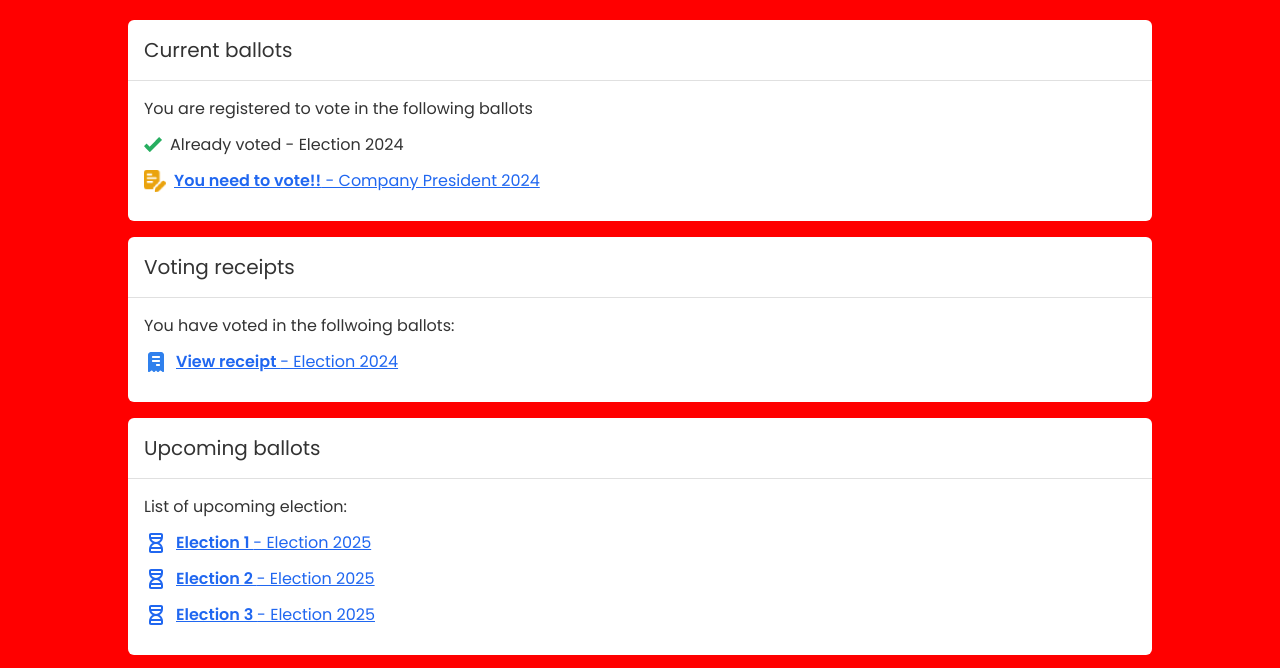
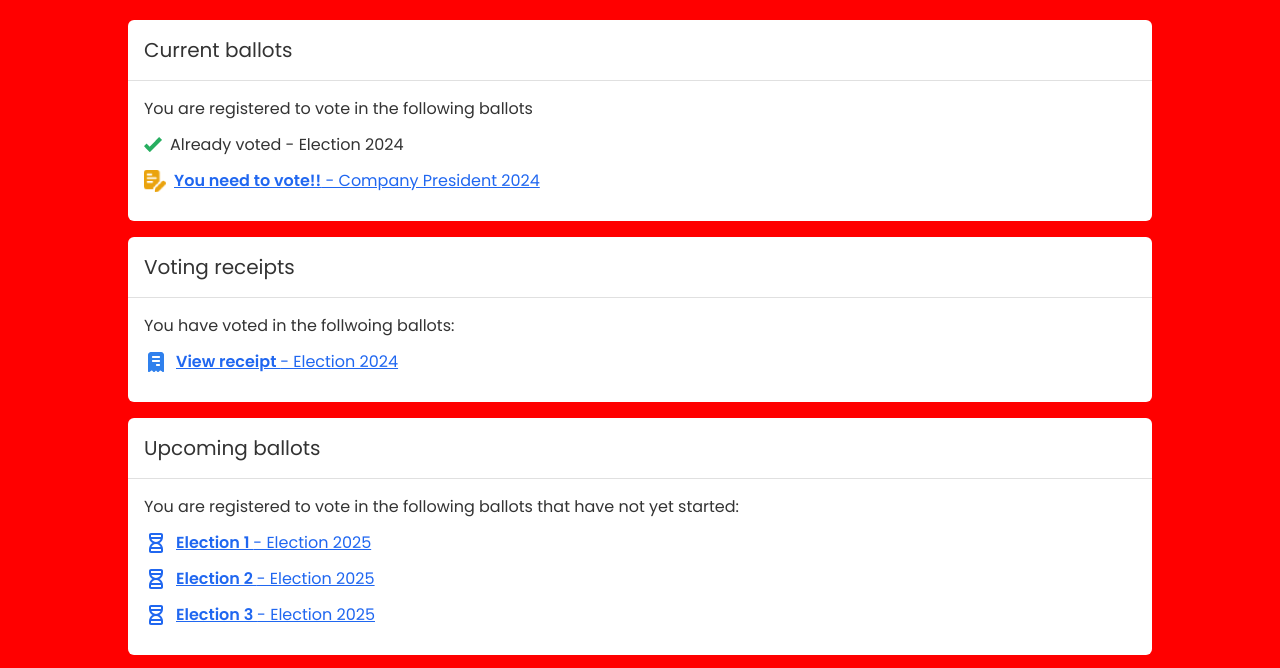
Before and after one commit to rahulthapa-dev/simply-voting, a plain HTML site: page vote-list.html in a window 1280 px wide. Shown: the part 104-772 px from the top of the page. Drawn offline with nearby package versions, Linux system fonts and the light colour scheme.

Commit message:
text changes

```diff
--- a/vote-list.html
+++ b/vote-list.html
@@ -70,7 +70,7 @@
             <h5 class="p-4 text-xl border-b-[1px] border-[#e0e0e0]">Upcoming ballots</h5>
             <!-- step 1 -->
             <div class="p-4">
-                <p class="mb-3">List of upcoming election:</p>
+                <p class="mb-3">You are registered to vote in the following ballots that have not yet started:</p>
                 <div class="flex items-center gap-2 mb-3">
                     <span><img src="assets/img/future.png" alt="future"></span>
                     <a href="" class="a-custom a-link "><span class="font-semibold">Election 1 </span> - Election 2025</a>
```
Also changed, not shown: step-review-ballot.html (+1 -1 lines).
